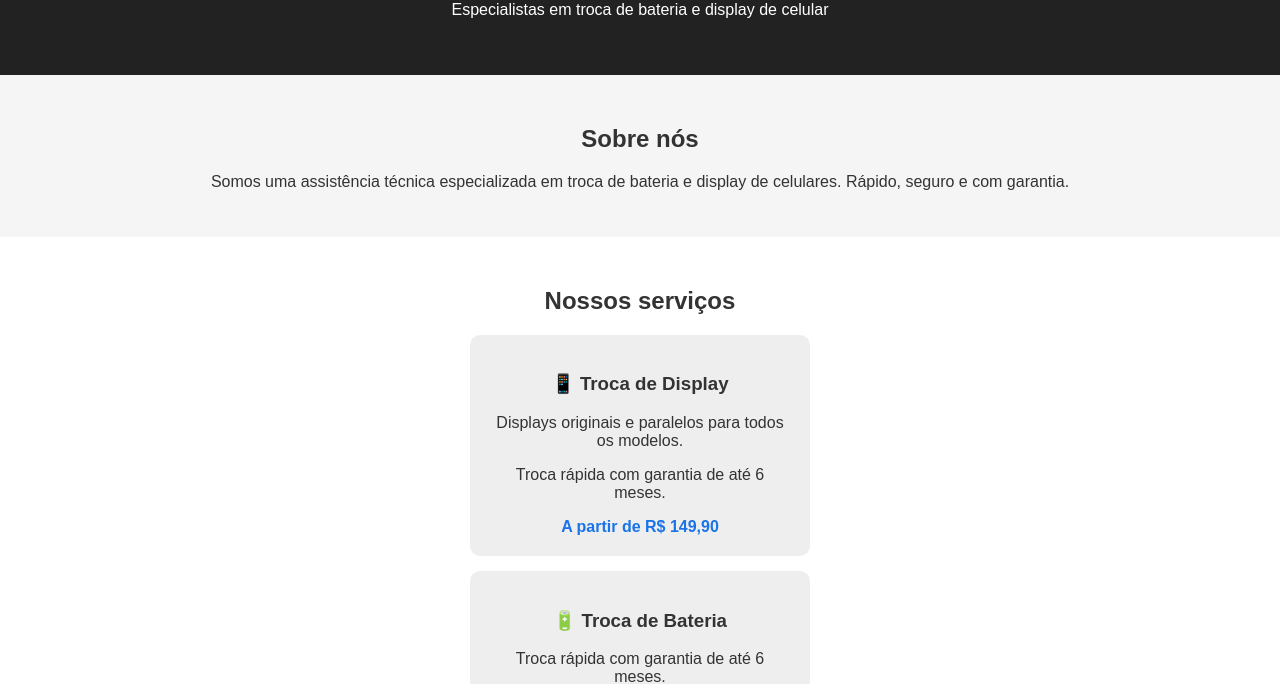
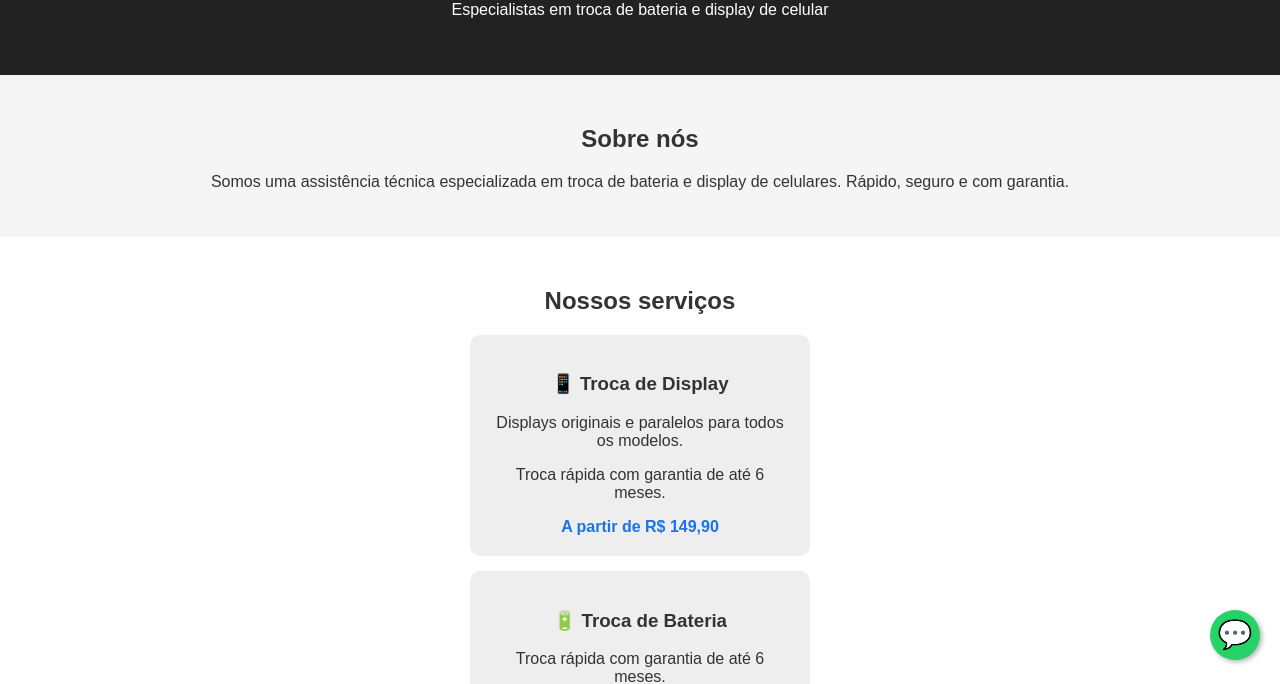
Before and after one commit to Silvaxl/techtroca, a plain HTML site: page index.html in a window 1280 px wide. Shown: the part 120-804 px from the top of the page. Drawn offline with Linux system fonts and the light colour scheme.

Commit message:
Update style.css

```diff
--- a/style.css
+++ b/style.css
@@ -38,7 +38,7 @@ header {
 
 .btn-whatsapp {
   display: inline-block;
-  margin-top: 15px;
+  margin-top: 20px;
   padding: 12px 25px;
   background-color: #25D366;
   color: white;
@@ -84,3 +84,20 @@ footer {
 .formulario button:hover {
   background-color: #0f5ad3;
 }
+
+.whatsapp-float {
+  position: fixed;
+  width: 50px;
+  height: 50px;
+  bottom: 20px;
+  right: 20px;
+  background-color: #25D366;
+  color: white;
+  border-radius: 50%;
+  font-size: 28px;
+  text-align: center;
+  line-height: 50px;
+  text-decoration: none;
+  box-shadow: 2px 2px 5px rgba(0,0,0,0.3);
+  z-index: 100;
+}
```
